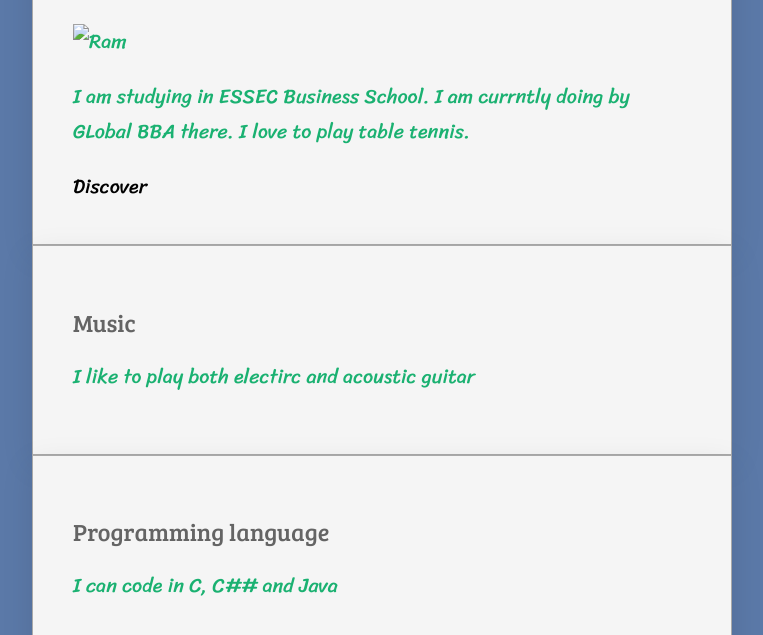
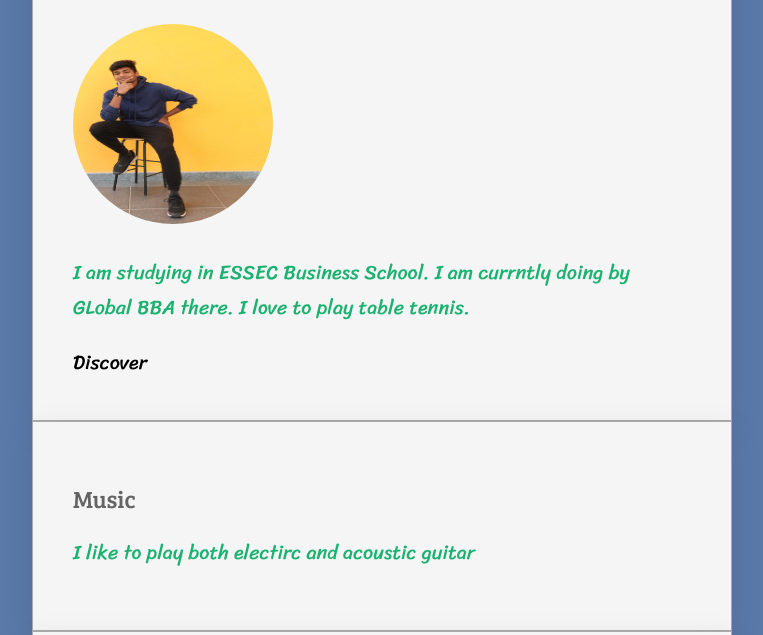
Before and after one commit to ramvaibhav/my-profile, a plain HTML site: page index.html in a window 1280 px wide. Shown: the part 165-800 px from the top of the page, without its empty margins (258-1021 px from the left). Drawn offline with Linux system fonts and the light colour scheme.

Commit message:
Add files via upload

```diff
--- a/index.html
+++ b/index.html
@@ -16,7 +16,9 @@
 <div class="container">
   <div class="card-white">
    <h1>          Hello, I am Ram 🍁</h1>
-	<img src="images/profile.JPG" width="200px" height="300px" class="img-circle" alt="Ram">
+	<img src="profile.JPG" width="200px" height="300px" class="img-circle" alt="Ram">
+
+
 	<p>
 	I am studying in ESSEC Business School. I am currntly doing by GLobal BBA there. I love to play table tennis.
 </p>
--- a/style.css
+++ b/style.css
@@ -70,3 +70,9 @@ a:hover
 	width: 100px;
 
 }
+.img-circle {
+  vertical-align: right;
+  width: 200px;
+  height: 200px;
+  border-radius: 50%;
+}
```
